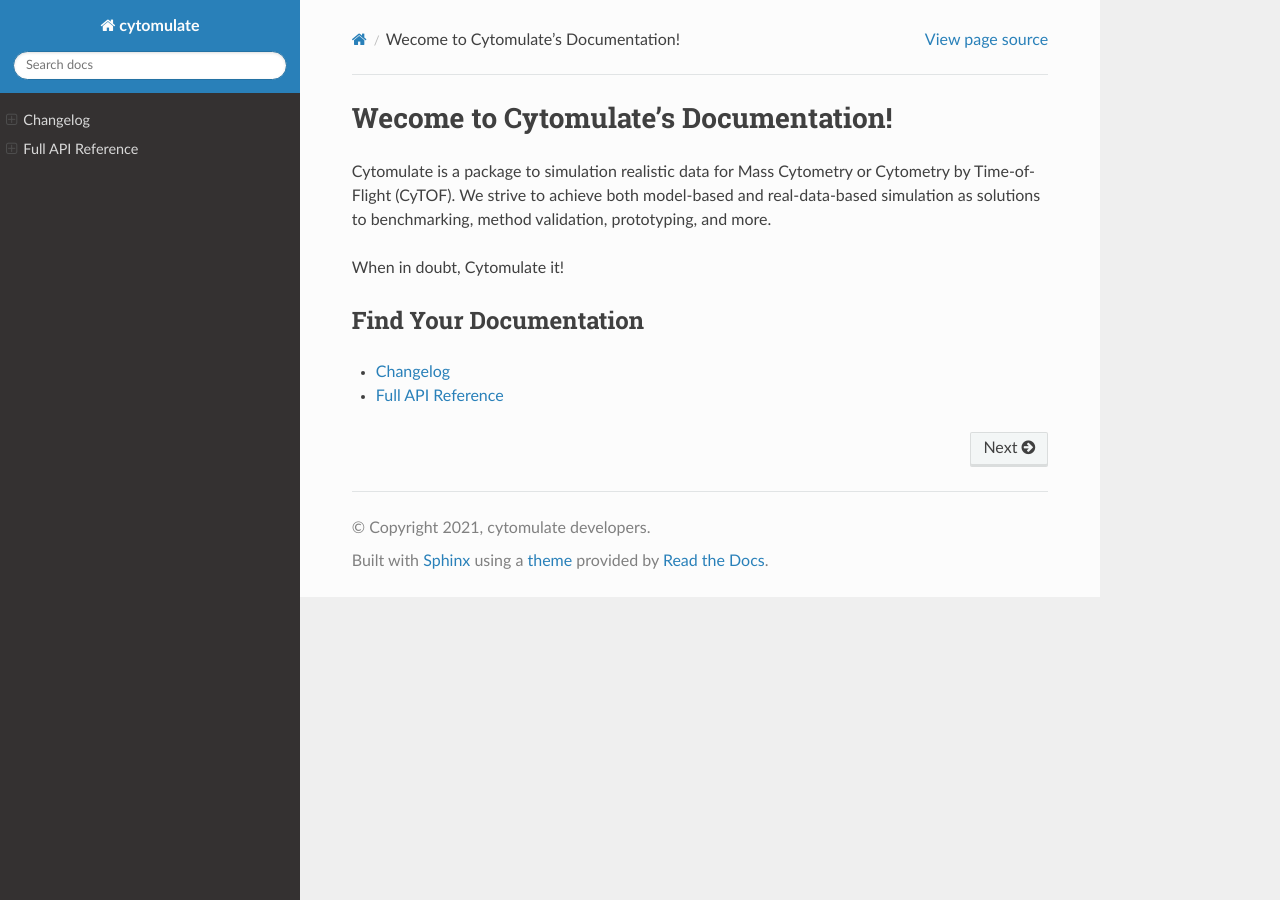
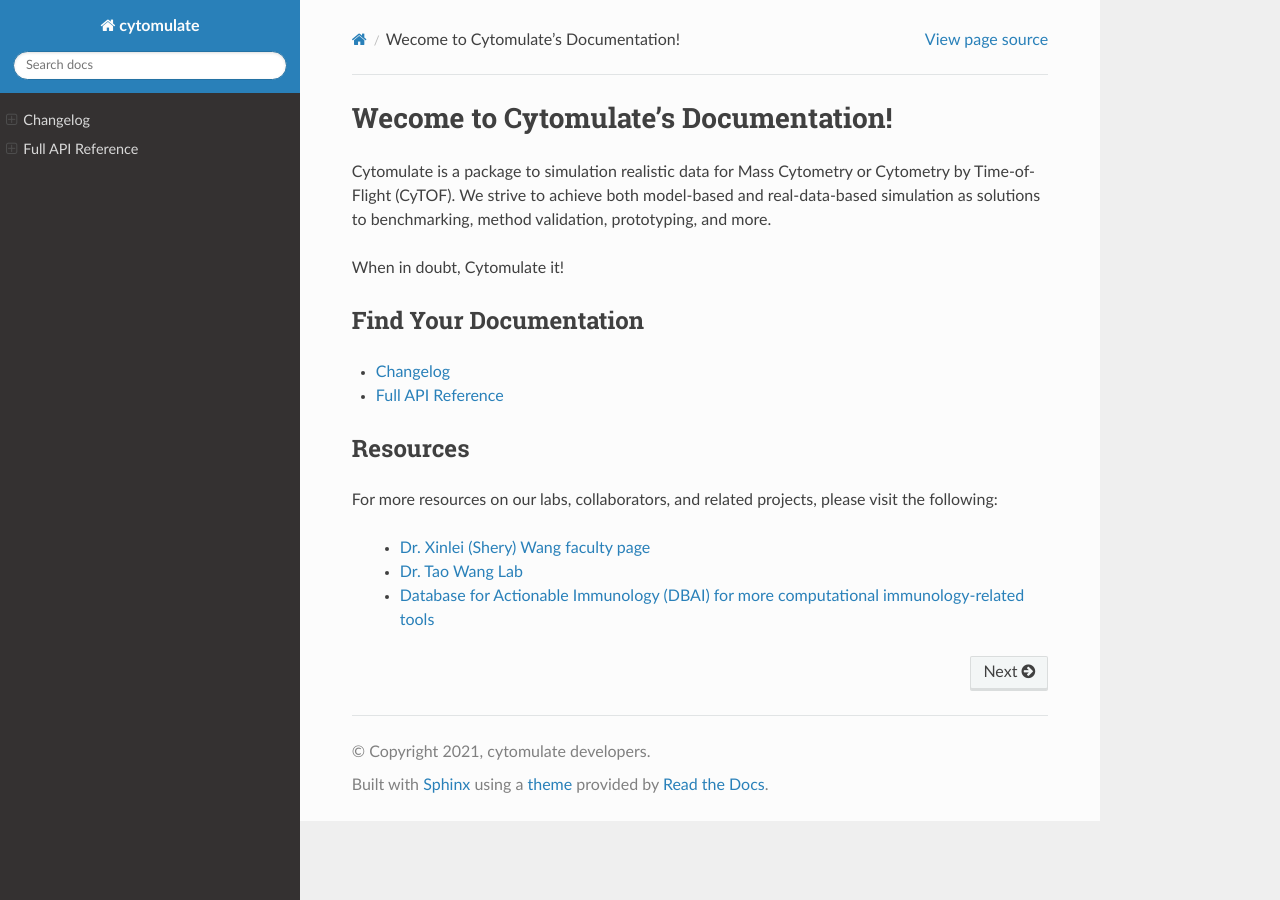
Before and after one commit to kevin931/cytomulate, a Sphinx documentation site: the page built from docs/source/index.rst, in a window 1280 px wide. Built offline with Sphinx 7.4.7 and the Read the Docs theme 2.0.0, drawn with Linux system fonts in a browser that asks for light colours.

Commit message:
Add resources to documentation front page

```diff
--- a/docs/source/index.rst
+++ b/docs/source/index.rst
@@ -16,3 +16,13 @@ Find Your Documentation
 
    change/index
    documentation/index
+
+***********************
+Resources
+***********************
+
+For more resources on our labs, collaborators, and related projects, please visit the following:
+
+   * `Dr. Xinlei (Shery) Wang faculty page <https://people.smu.edu/swang/>`_
+   * `Dr. Tao Wang Lab <https://qbrc.swmed.edu/labs/wanglab/aboutpi.php>`_
+   * `Database for Actionable Immunology (DBAI) for more computational immunology-related tools <https://dbai.biohpc.swmed.edu/>`_
```
